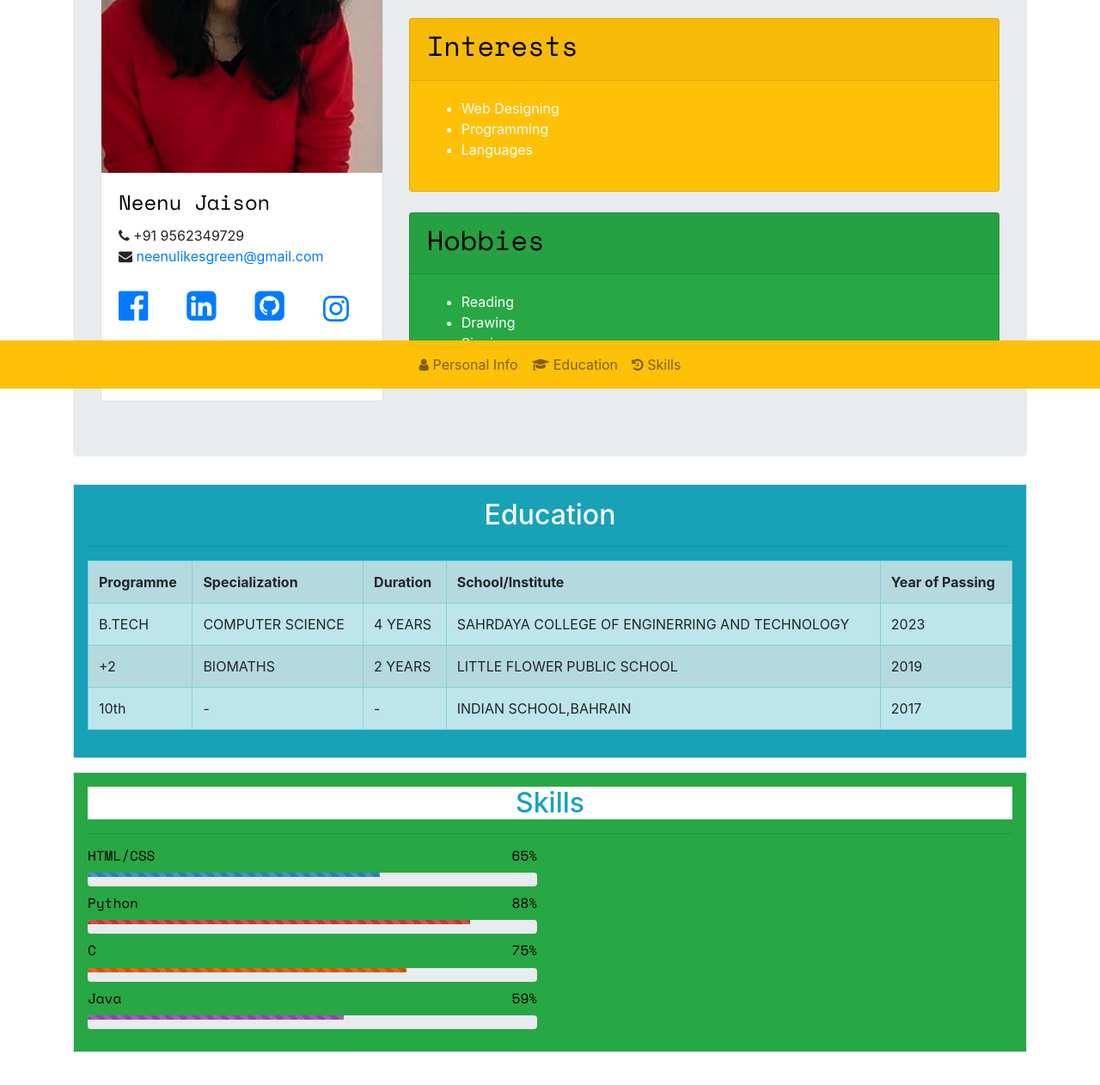
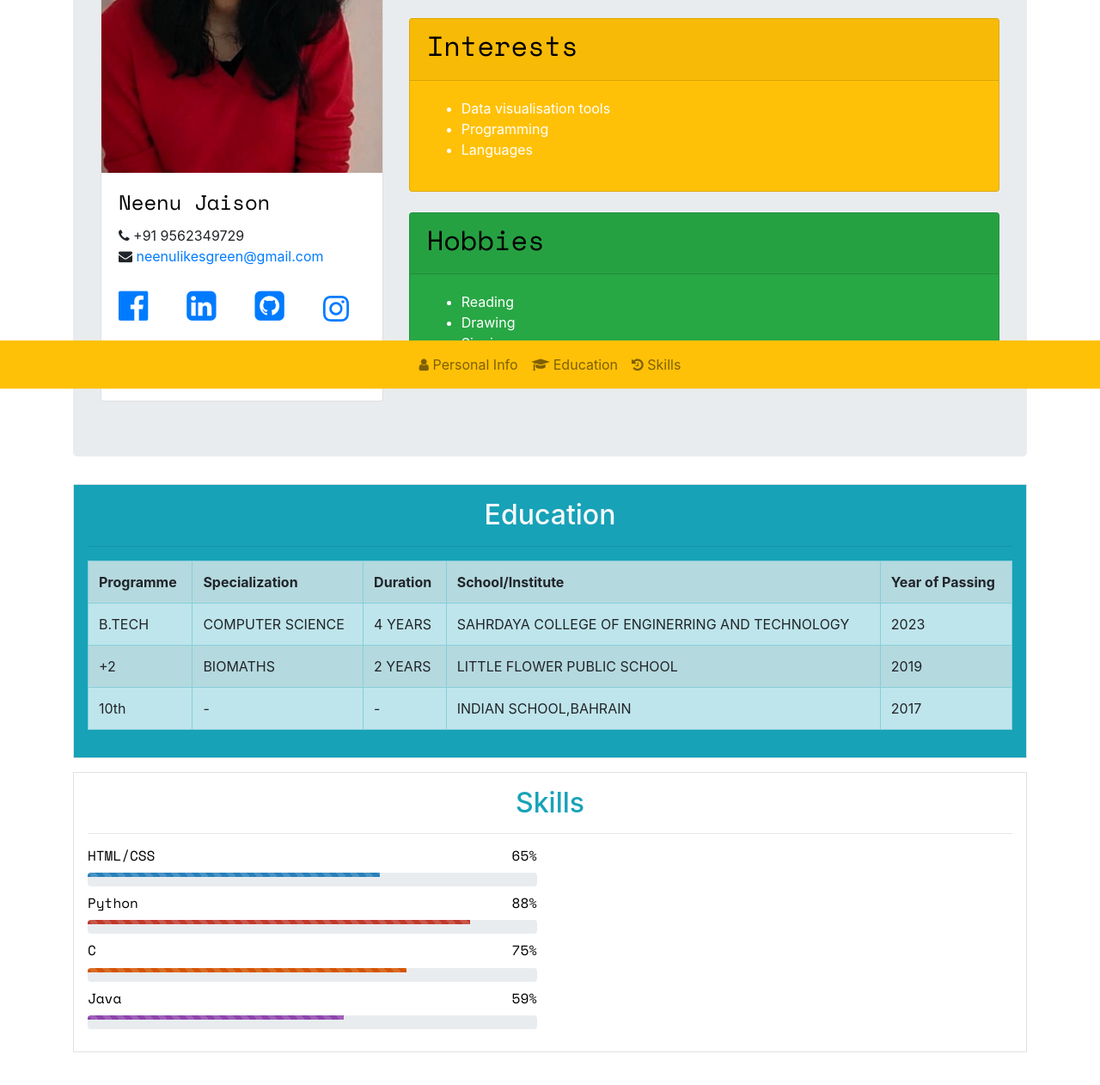
Before and after one commit to neenu10/Neenujaison.github.io, a plain HTML site: page index.html in a window 1280 px wide. Shown: the part 348-1610 px from the top of the page at 86% size. Drawn offline with nearby package versions, Linux system fonts and the light colour scheme.

Commit message:
updated index.html

```diff
--- a/index.html
+++ b/index.html
@@ -74,7 +74,7 @@
             <div class="card-header text-white"><h2>Interests</h2></div>
             <div class="card-body">
               <ul class="text-white">
-                <li>Web Designing</li>
+                <li>Data visualisation tools</li>
                 <li>Programming</li>
                 <li>Languages</li>
               </ul>
@@ -130,8 +130,8 @@
     </div>
   </section>
   <section id="skills">
-    <div class="container p-3 my-3 border bg-success">
-      <div class="h2 text-center text-info bg-white">Skills</div><hr/>
+    <div class="container p-3 my-3 border bg-white">
+      <div class="h2 text-center text-info bg-black">Skills</div><hr/>
      <div class="row">
 				<div class="col-md-6">
 					<div class="progress-wrap">
```
